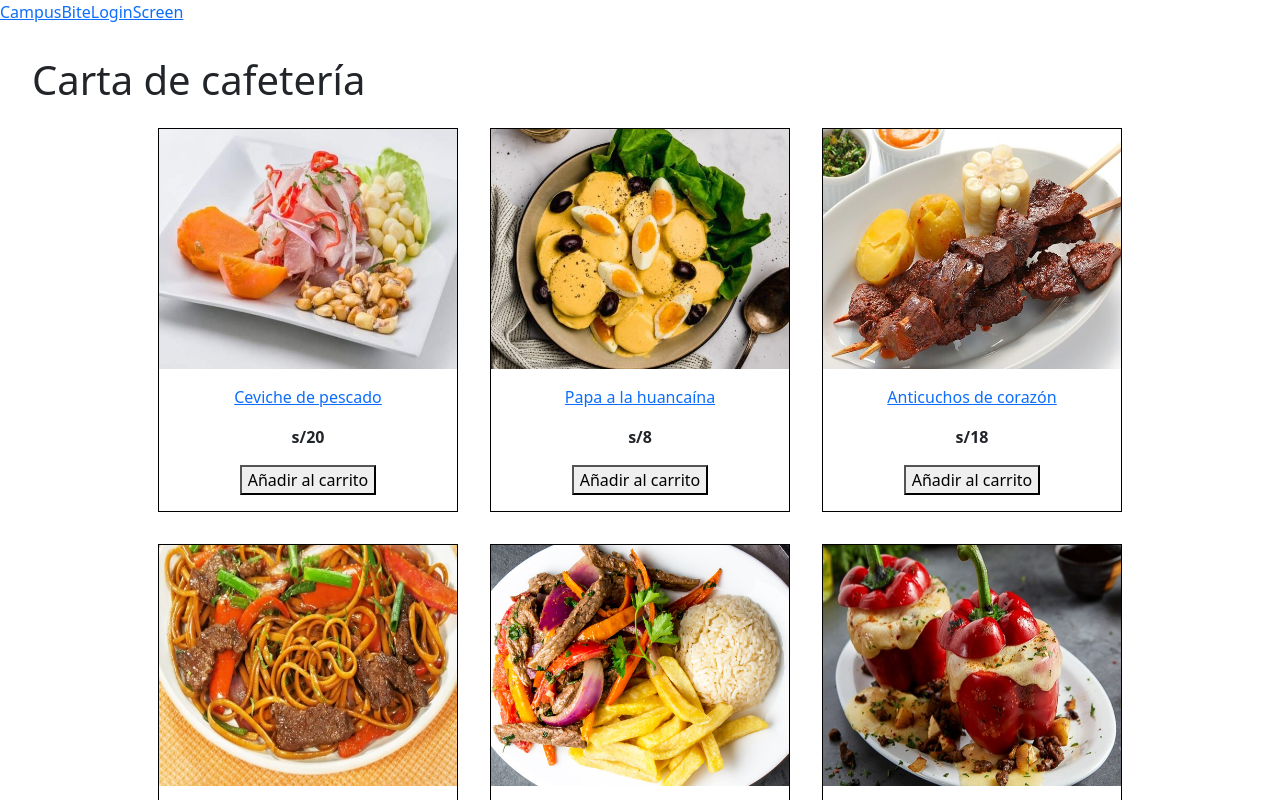
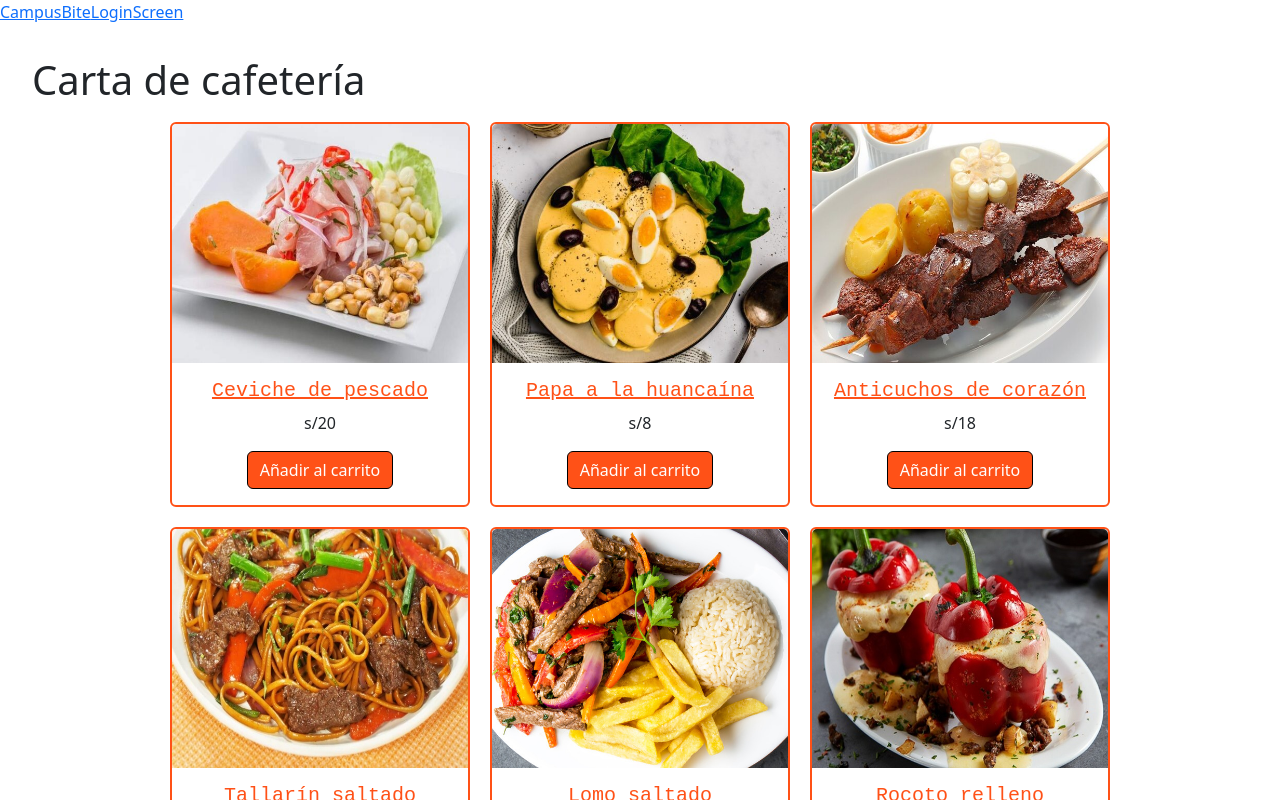
Before and after one commit to SebasHS/CampusBite, a React (Create React App) app in the folder frontend/: page / in a window 1280 px wide. Shown: the top 800 px of the page. Built offline with nearby package versions, Linux system fonts and the light colour scheme.

Commit message:
Creación de componente Producto + Estilos

```diff
--- /dev/null
+++ b/frontend/src/componentes/Producto.js
@@ -0,0 +1,23 @@
+import Button from 'react-bootstrap/esm/Button';
+import { Link } from 'react-router-dom';
+import Card from 'react-bootstrap/Card';
+
+function Producto(props){
+    const {product} = props;
+    return(
+        <Card key={product.slug}>
+            <Link to={`/product/${product.slug}`}>
+                <img src={product.image} className='card-img-top' alt={product.name} />
+            </Link>
+            <Card.Body>
+                <Link to={`/product/${product.slug}`}>
+                    <Card.Title>{product.name}</Card.Title>
+                </Link>
+                <Card.Text>s/{product.price}</Card.Text>
+                <Button>Añadir al carrito</Button>
+            </Card.Body>
+        </Card>
+    )
+
+}
+export default Producto;
--- a/frontend/src/index.css
+++ b/frontend/src/index.css
@@ -31,6 +31,19 @@ main{
   text-align: center;
 }
 
+.products .card{
+  width: 300px;
+  margin: 10px;
+  text-align: center;
+  border: #FF5117 2px solid !important;
+}
+
+.products .card a{
+  color: #FF5117 !important;
+  font-family: monospace;
+  font-size: 25px;
+}
+
 .product img{
   max-width: 100%;
   max-height: 100%;
@@ -42,3 +55,9 @@ main{
 .product-info{
   padding: 1rem;
 }
+
+.btn-primary{
+  background-color: #FF5117 !important;
+  color: #FFF !important;
+  border: #000 1px solid !important;
+}
--- a/frontend/src/pantallas/PrincipalScreen.js
+++ b/frontend/src/pantallas/PrincipalScreen.js
@@ -1,29 +1,22 @@
 import { Link } from 'react-router-dom';
 import data from '../data';
+import Col from 'react-bootstrap/Col'
+import Row from 'react-bootstrap/Row'
+import Producto from '../componentes/Producto';
 
 function PrincipalScreen(){
     return(
         <div>
         <main>
             <h1>Carta de cafetería</h1>
-            <div className='products'>
-            {data.products.map((product) =>(
-            <div className='product' key={product.slug}>
-                <Link to={`/product/${product.slug}`}>
-                <img src={product.image} alt={product.name} />
-                </Link>
-                <div className='product-info'>
-                <Link to={`/product/${product.slug}`}>
-                    <p>{product.name}</p>
-                </Link>
-                <p>
-                    <strong>s/{product.price}</strong>
-                </p>
-                <button>Añadir al carrito</button>
+            <Row>
+                <div className='products'>
+                    {data.products.map((product) =>(
+                        <Producto product={product}></Producto>
+                    ))}
                 </div>
-            </div>
-            ))}
-            </div>
+            </Row>
+
         </main>
         </div>
     )
```
